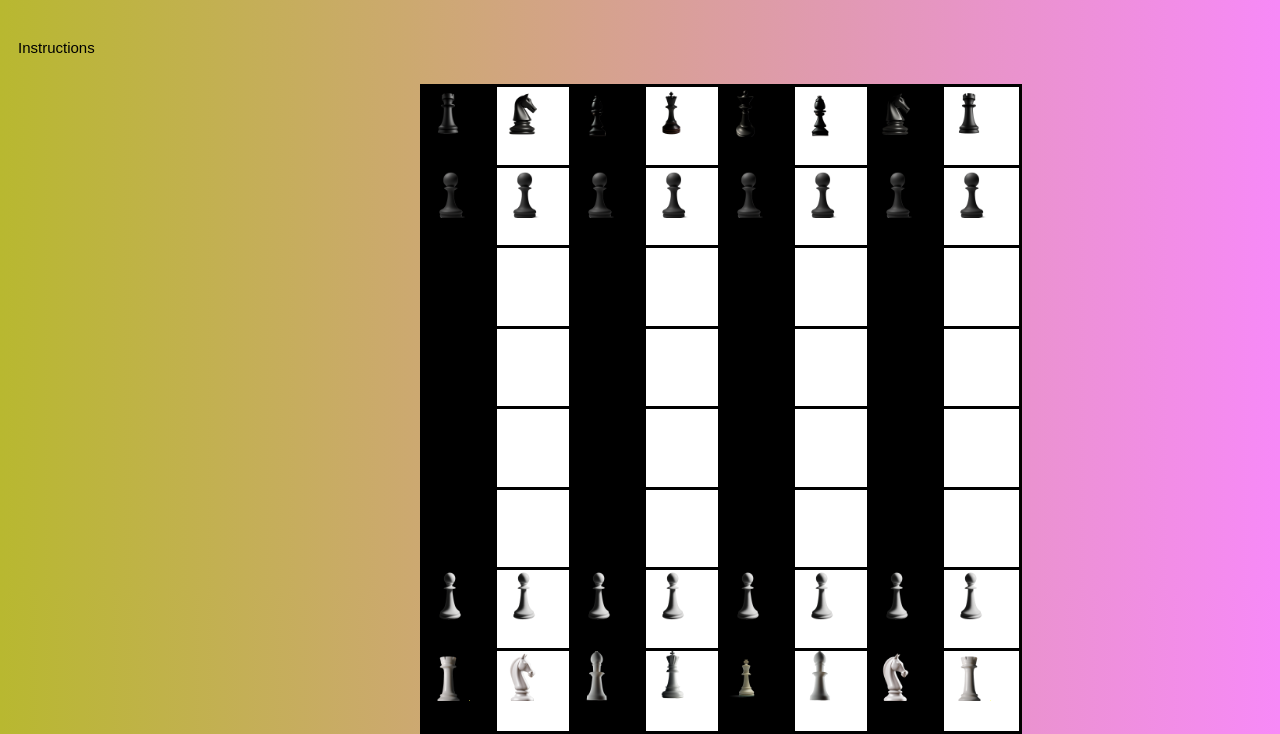
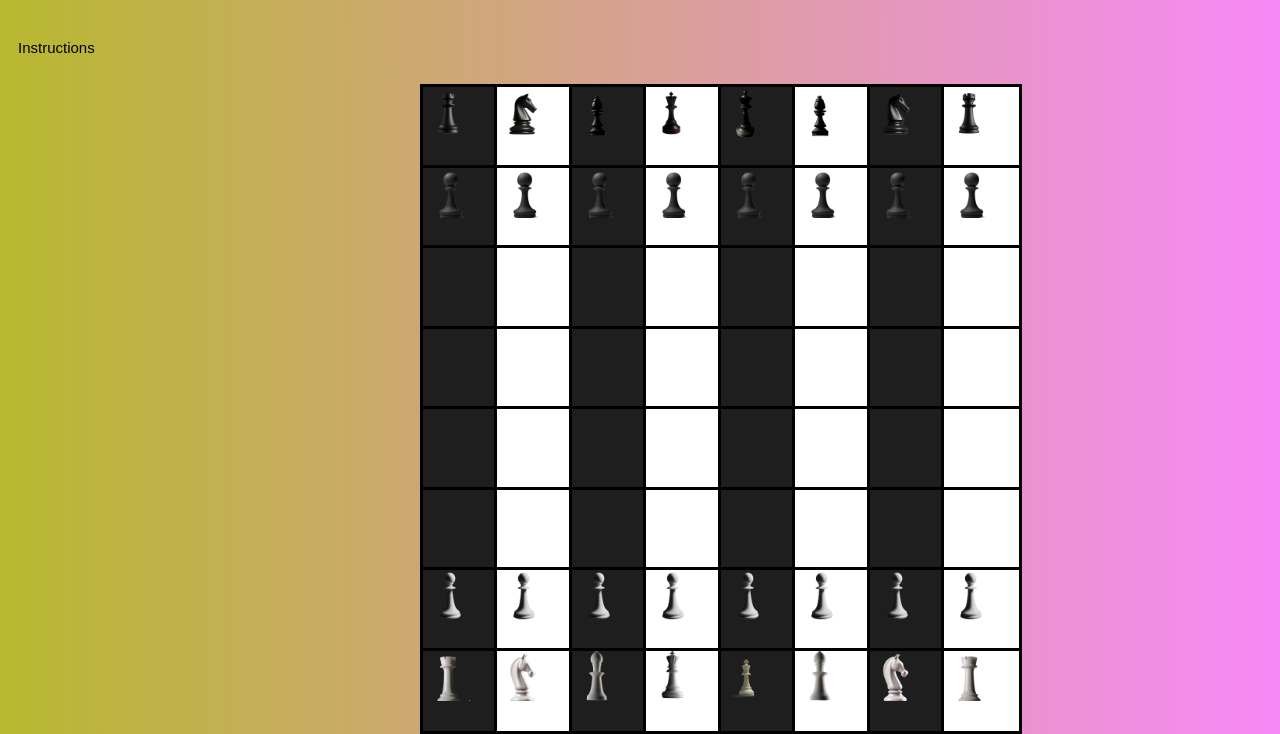
Before and after one commit to mwang840/SuperSix, a website: page boardgame.html in a window 1280 px wide. Shown: the part 129-863 px from the top of the page. Drawn offline with Linux system fonts and the light colour scheme.

Commit message:
Changes in AI board

```diff
--- a/css/AIGenerated.css
+++ b/css/AIGenerated.css
@@ -103,7 +103,7 @@ ul.styleBar {
 }
 
 .you {
-  background-color: black;
+  background-color: rgb(31, 30, 30);
 }
 
 .dee{
```
